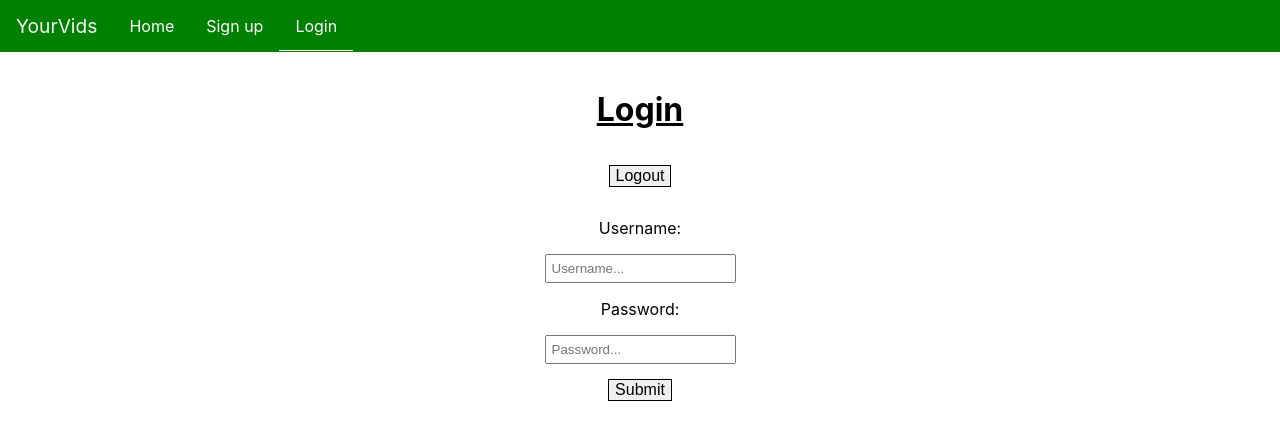
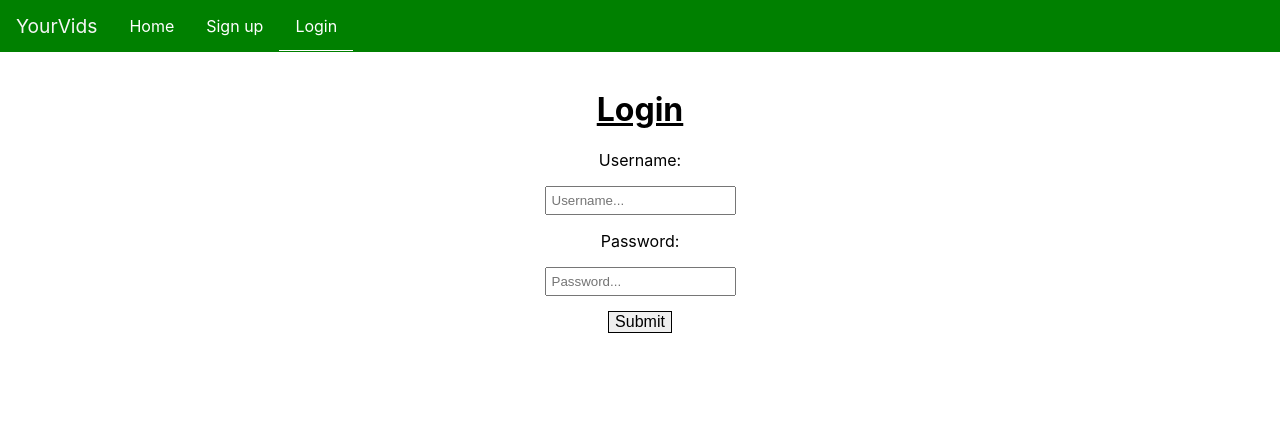
Before and after one commit to Tha1widsol/YourVids---YouTube-Clone, a React (Create React App) app in the folder frontend/: page /login in a window 1280 px wide. Shown: the top 440 px of the page. Built offline with nearby package versions, Linux system fonts and the light colour scheme; no server answers.

Commit message:
Dispatched login

```diff
--- a/frontend/src/components/LoginPage/LoginPage.tsx
+++ b/frontend/src/components/LoginPage/LoginPage.tsx
@@ -1,7 +1,6 @@
 import React,{useState} from 'react'
-import { useAppDispatch } from '../../app/hooks';
-import {logout} from '../../features/Auth/auth';
-
+import {useAppDispatch} from '../../app/hooks';
+import {login} from '../../features/Auth/auth';
 import axios from 'axios'
 
 export default function LoginPage() {
@@ -13,20 +12,17 @@ export default function LoginPage() {
     const requestOptions = {
       headers:{'Content-Type':'application/json', 'Accept':'application/json'}
     }
-
-  axios.post('api/login',JSON.stringify({username: username, password: password}), requestOptions)
+   axios.post('api/login',JSON.stringify({username: username, password: password}), requestOptions)
+   .then(response => {
+    if (response.status === 200) dispatch(login())
+   })
 }
 
-  function handleLogout(){
-    axios.post('api/logout')
-    dispatch(logout())
 
-  }
 
   return (
     <div style = {{textAlign: 'center'}}>
        <h1><u>Login</u></h1>
-       <button onClick = {handleLogout}>Logout</button>
       <form>
         <label><p>Username:</p></label>
         <input onChange = {e => setUsername(e.target.value)} value = {username} placeholder = 'Username...'/>
```
